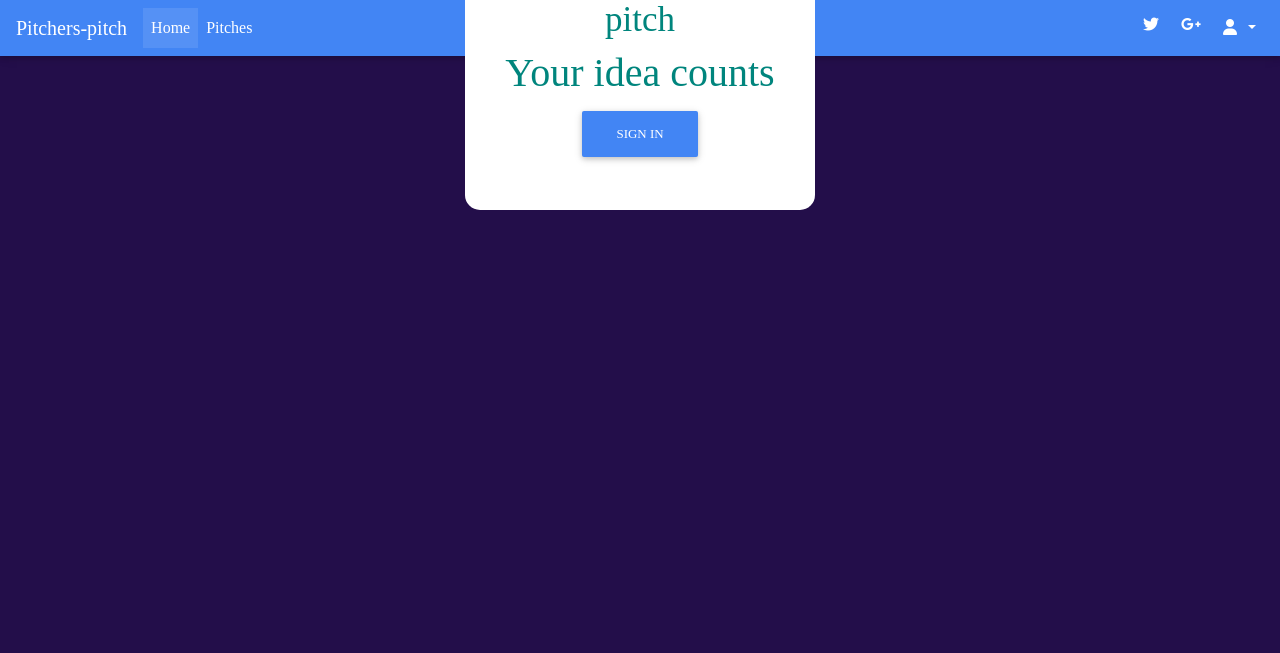
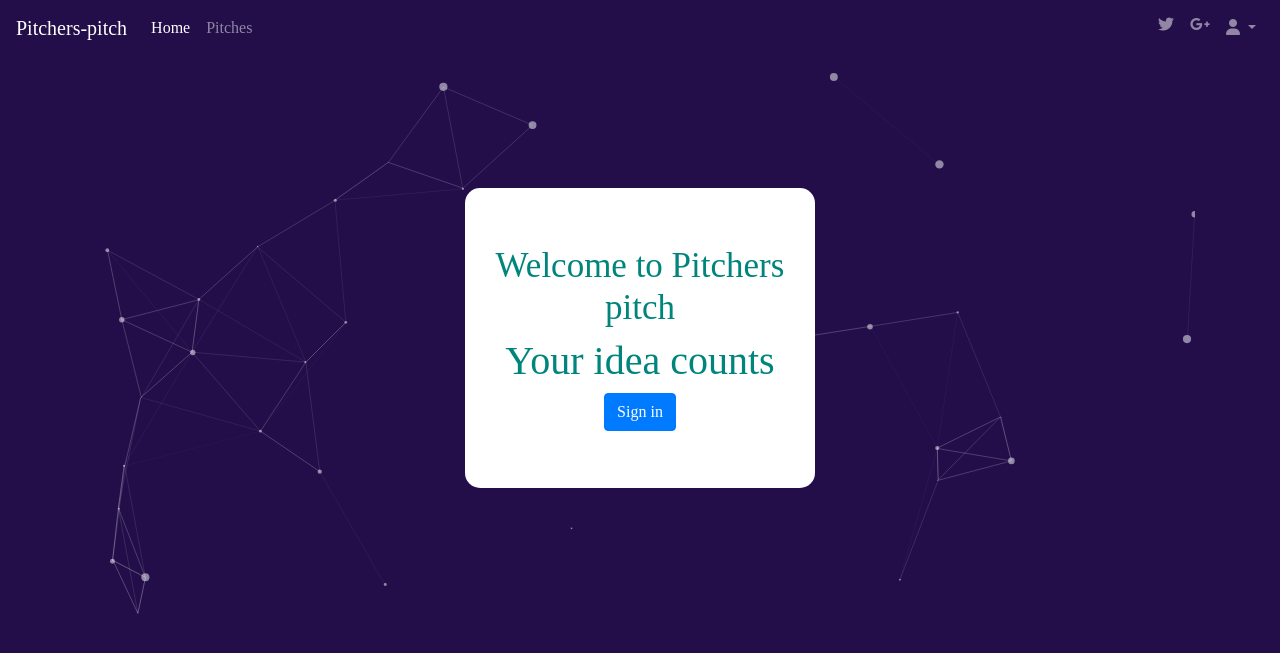
Before and after one commit to moharick/pitchers-pitch, a Flask app: page / in a window 1280 px wide. Shown: the top 653 px of the page. Run offline with Flask 2, Linux system fonts and the light colour scheme; some libraries are stand-ins or nearby versions; some web fonts are replaced.

Commit message:
Add links to css and script files.

```diff
--- a/app/templates/base.html
+++ b/app/templates/base.html
@@ -3,9 +3,6 @@
 <link rel="stylesheet" href="https://maxcdn.bootstrapcdn.com/bootstrap/4.0.0/css/bootstrap.min.css"
     integrity="sha384-Gn5384xqQ1aoWXA+058RXPxPg6fy4IWvTNh0E263XmFcJlSAwiGgFAW/dAiS6JXm" crossorigin="anonymous">
 <script src="https://kit.fontawesome.com/a076d05399.js"></script>
-<link href="https://stackpath.bootstrapcdn.com/font-awesome/4.7.0/css/font-awesome.min.css" rel="stylesheet"
-    integrity="sha384-wvfXpqpZZVQGK6TAh5PVlGOfQNHSoD2xbE+QkPxCAFlNEevoEH3Sl0sibVcOQVnN" crossorigin="anonymous">
-<link href="https://cdnjs.cloudflare.com/ajax/libs/mdbootstrap/4.8.7/css/mdb.min.css" rel="stylesheet">
 <link href="https://fonts.googleapis.com/css?family=Chilanka|Kalam&display=swap" rel="stylesheet">
 {% endblock %}
 
@@ -16,7 +13,6 @@
     {% block content %}
     {% endblock %}
     {% block scripts %}
-
     <script src="https://code.jquery.com/jquery-3.2.1.slim.min.js"
         integrity="sha384-KJ3o2DKtIkvYIK3UENzmM7KCkRr/rE9/Qpg6aAZGJwFDMVNA/GpGFF93hXpG5KkN"
         crossorigin="anonymous"></script>
@@ -26,6 +22,8 @@
     <script src="https://maxcdn.bootstrapcdn.com/bootstrap/4.0.0/js/bootstrap.min.js"
         integrity="sha384-JZR6Spejh4U02d8jOt6vLEHfe/JQGiRRSQQxSfFWpi1MquVdAyjUar5+76PVCmYl"
         crossorigin="anonymous"></script>
+    <script type="text/javascript" src="{{ url_for('static', filename='js/particles.js') }}"></script>
+    <script type="text/javascript" src="{{ url_for('static', filename='js/app.js') }}"></script>
     {% endblock %}
 </body>
 
```
